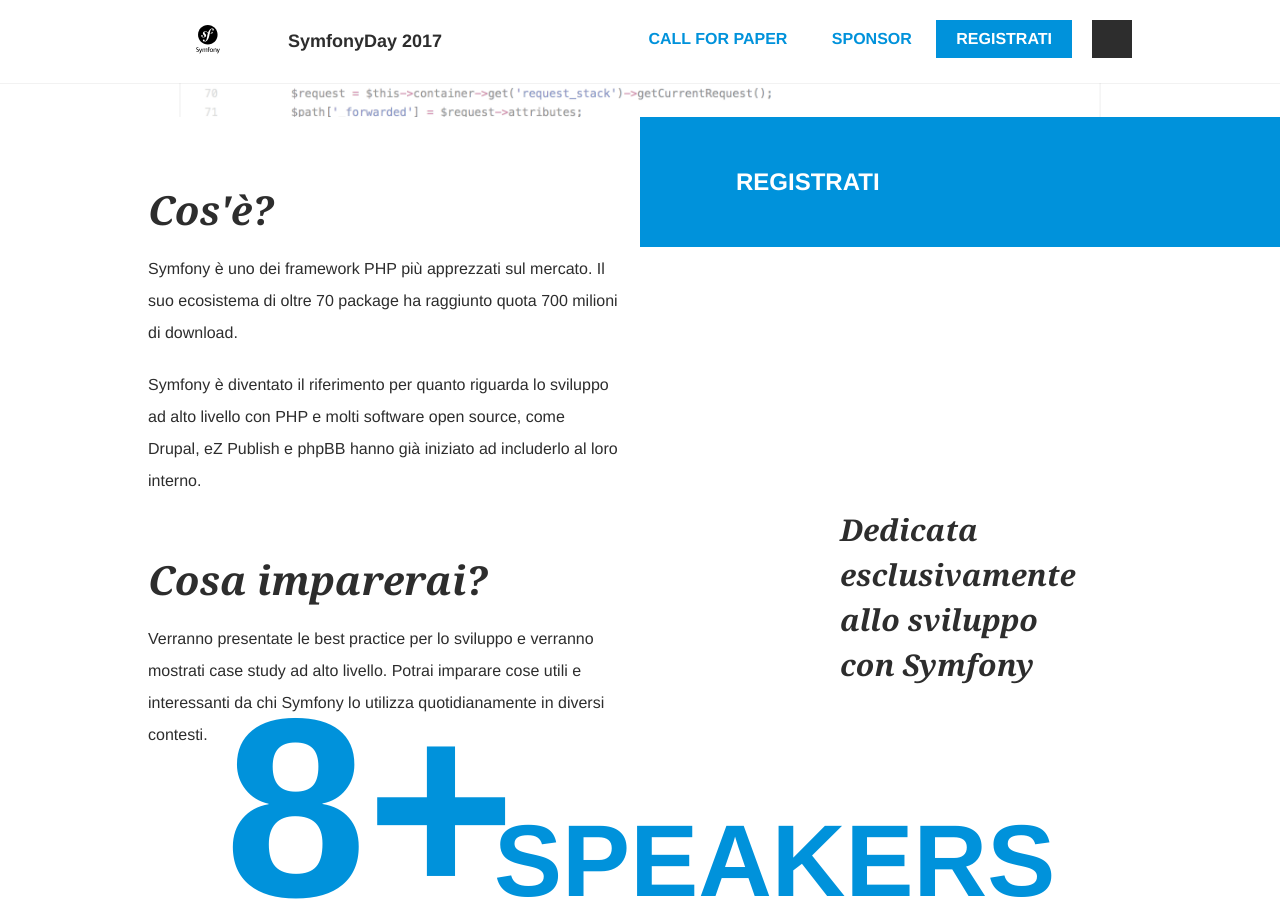
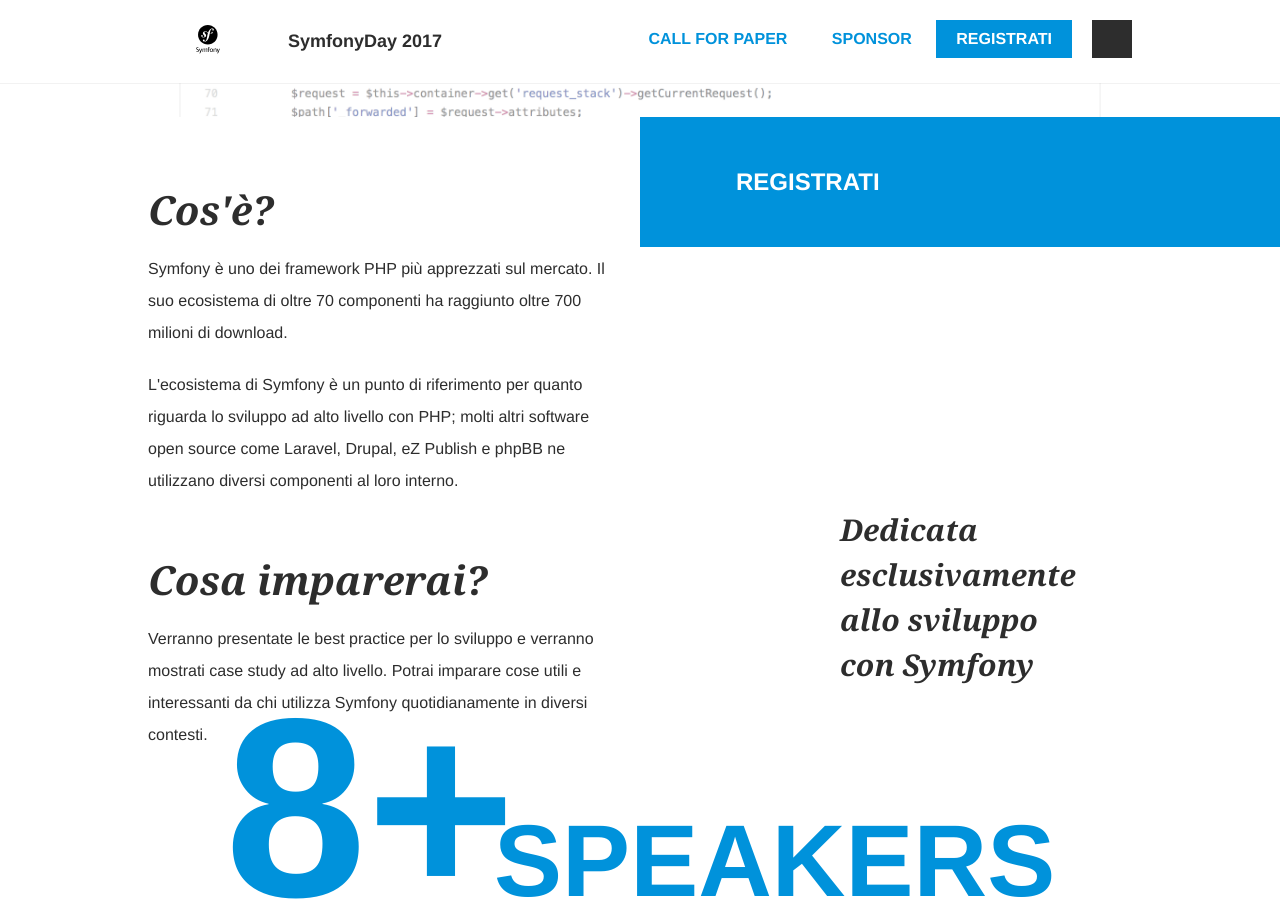
Before and after one commit to GrUSP/2017.symfonyday.it, a Jekyll site: the page built from index.html, in a window 1280 px wide and 900 px high, scrolled down 653 px. Built offline with Jekyll 4.4.1, drawn with Linux system fonts in a browser that asks for light colours; some web fonts are replaced.

Commit message:
minor copy changes

```diff
--- a/_includes/index/conf-infos.html
+++ b/_includes/index/conf-infos.html
@@ -5,18 +5,17 @@
         Cos'è?
       </h4>
       <p class="conf-infos__text">
-        Symfony è uno dei framework PHP più apprezzati sul mercato. Il suo ecosistema di oltre 70 package ha raggiunto quota 700 milioni di download.
+        Symfony è uno dei framework PHP più apprezzati sul mercato. Il suo ecosistema di oltre 70 componenti ha raggiunto oltre 700 milioni di download.
       </p>
       <p class="conf-infos__text">
-        Symfony è diventato il riferimento per quanto riguarda lo sviluppo ad alto livello con PHP e molti software open source, come Drupal, eZ Publish
-        e phpBB hanno già iniziato ad includerlo al loro interno.
+        L'ecosistema di Symfony è un punto di riferimento per quanto riguarda lo sviluppo ad alto livello con PHP; molti altri software open source come Laravel, Drupal, eZ Publish e phpBB ne utilizzano diversi componenti al loro interno.
       </p>
       <h4 class="conf-infos__title">
         Cosa imparerai?
       </h4>
       <p class="conf-infos__text">
         Verranno presentate le best practice per lo sviluppo e verranno mostrati case study ad alto livello. Potrai imparare
-        cose utili e interessanti da chi Symfony lo utilizza quotidianamente in diversi contesti.
+        cose utili e interessanti da chi utilizza Symfony quotidianamente in diversi contesti.
       </p>
 
       <div class="vimeo">
```
